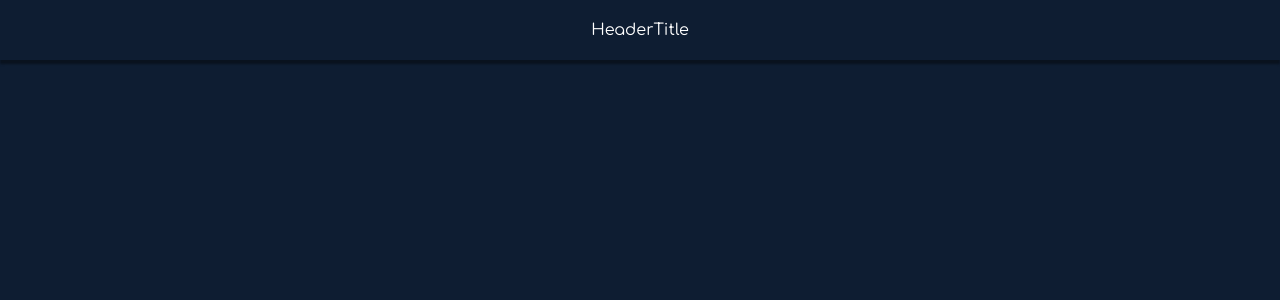
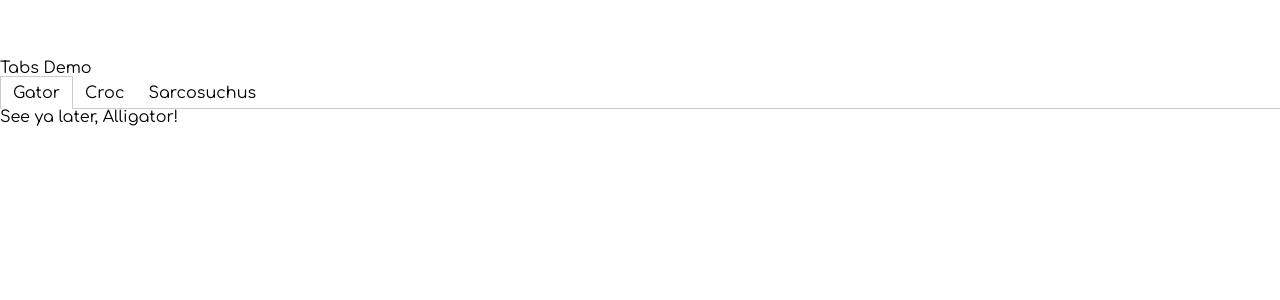
Before and after one commit to mmn92/ReactApp, a React (Create React App) app: page / in a window 1280 px wide. Shown: the top 300 px of the page. Built offline with nearby package versions, Linux system fonts and the light colour scheme.

Commit message:
tab menu

```diff
--- a/package.json
+++ b/package.json
@@ -6,7 +6,7 @@
     "react": "^16.6.3",
     "react-dom": "^16.6.3",
     "react-scripts": "2.1.1",
-    "styled-components": "^4.1.2"
+    "styled-components": "^4.1.3"
   },
   "scripts": {
     "start": "react-scripts start",
--- a/src/App.js
+++ b/src/App.js
@@ -1,13 +1,22 @@
-import React, { Fragment } from "react";
+import React from "react";
 
-import HeaderEvents from './components/HeaderEvents';
-import NavigationEvents from './components/NavigationEvents';
+import Tabs from "./components/Tabs";
 
 const App = () => (
-  <Fragment>
-    <HeaderEvents />
-    <NavigationEvents />
-  </Fragment>
-)
+  <div>
+    <h1>Tabs Demo</h1>
+    <Tabs>
+      <div label="Gator">
+        See ya later, <em>Alligator</em>!
+      </div>
+      <div label="Croc">
+        After 'while', <em>Crocodile</em>!
+      </div>
+      <div label="Sarcosuchus">
+        Nothing to see here, this tab is <em>extinct</em>!
+      </div>
+    </Tabs>
+  </div>
+);
 
 export default App;
--- /dev/null
+++ b/src/components/Tab/index.js
@@ -0,0 +1,35 @@
+import React, { Component } from "react";
+import PropTypes from "prop-types";
+
+class Tab extends Component {
+  static propTypes = {
+    activeTab: PropTypes.string.isRequired,
+    label: PropTypes.string.isRequired,
+    onClick: PropTypes.func.isRequired
+  };
+
+  onClick = () => {
+    const { label, onClick } = this.props;
+    onClick(label);
+  };
+
+  render() {
+    const {
+      onClick,
+      props: { activeTab, label }
+    } = this;
+
+    let className = "tab-list-item";
+
+    if (activeTab === label) {
+      className += " tab-list-active";
+    }
+    return (
+      <li className={className} onClick={onClick}>
+        {label}
+      </li>
+    );
+  }
+}
+
+export default Tab;
--- /dev/null
+++ b/src/components/Tabs/index.js
@@ -0,0 +1,55 @@
+import React, { Component } from "react";
+import PropTypes from "prop-types";
+
+import Tab from "../Tab";
+
+class Tabs extends Component {
+  static propTypes = {
+    children: PropTypes.instanceOf(Array).isRequired
+  };
+
+  constructor(props) {
+    super(props);
+
+    this.state = {
+      activeTab: this.props.children[0].props.label
+    };
+  }
+
+  onClickTabItem = tab => {
+    this.setState({ activeTab: tab });
+  };
+
+  render() {
+    const {
+      onClickTabItem,
+      props: { children },
+      state: { activeTab }
+    } = this;
+    return (
+      <div className="tabs">
+        <ol className="tab-list">
+          {children.map(child => {
+            const { label } = child.props;
+            return (
+              <Tab
+                activeTab={activeTab}
+                key={label}
+                label={label}
+                onClick={onClickTabItem}
+              />
+            );
+          })}
+        </ol>
+        <div className="tab-content">
+          {children.map(child => {
+            if (child.props.label !== activeTab) return undefined;
+            return child.props.children;
+          })}
+        </div>
+      </div>
+    );
+  }
+}
+
+export default Tabs;
--- /dev/null
+++ b/src/index.css
@@ -0,0 +1,17 @@
+.tab-list {
+  border-bottom: 1px solid #ccc;
+  padding-left: 0;
+}
+
+.tab-list-item {
+  display: inline-block;
+  list-style: none;
+  margin-bottom: -1px;
+  padding: 0.5rem 0.75rem;
+}
+
+.tab-list-active {
+  background-color: white;
+  border: solid #ccc;
+  border-width: 1px 1px 0 1px;
+}
--- a/src/styles/Base/index.js
+++ b/src/styles/Base/index.js
@@ -1,8 +1,7 @@
-import { createGlobalStyle} from 'styled-components';
+import { createGlobalStyle } from "styled-components";
 
 const Base = createGlobalStyle`
     body {
-        background-color: var(--color-negative);
         font-family: 'Comfortaa', sans-serif;
         padding-top: var(--height-header);
     }
```
Also changed, not shown: src/index.js (+12 -8 lines), 1 other file (tests, documents, lock files or other folders).
